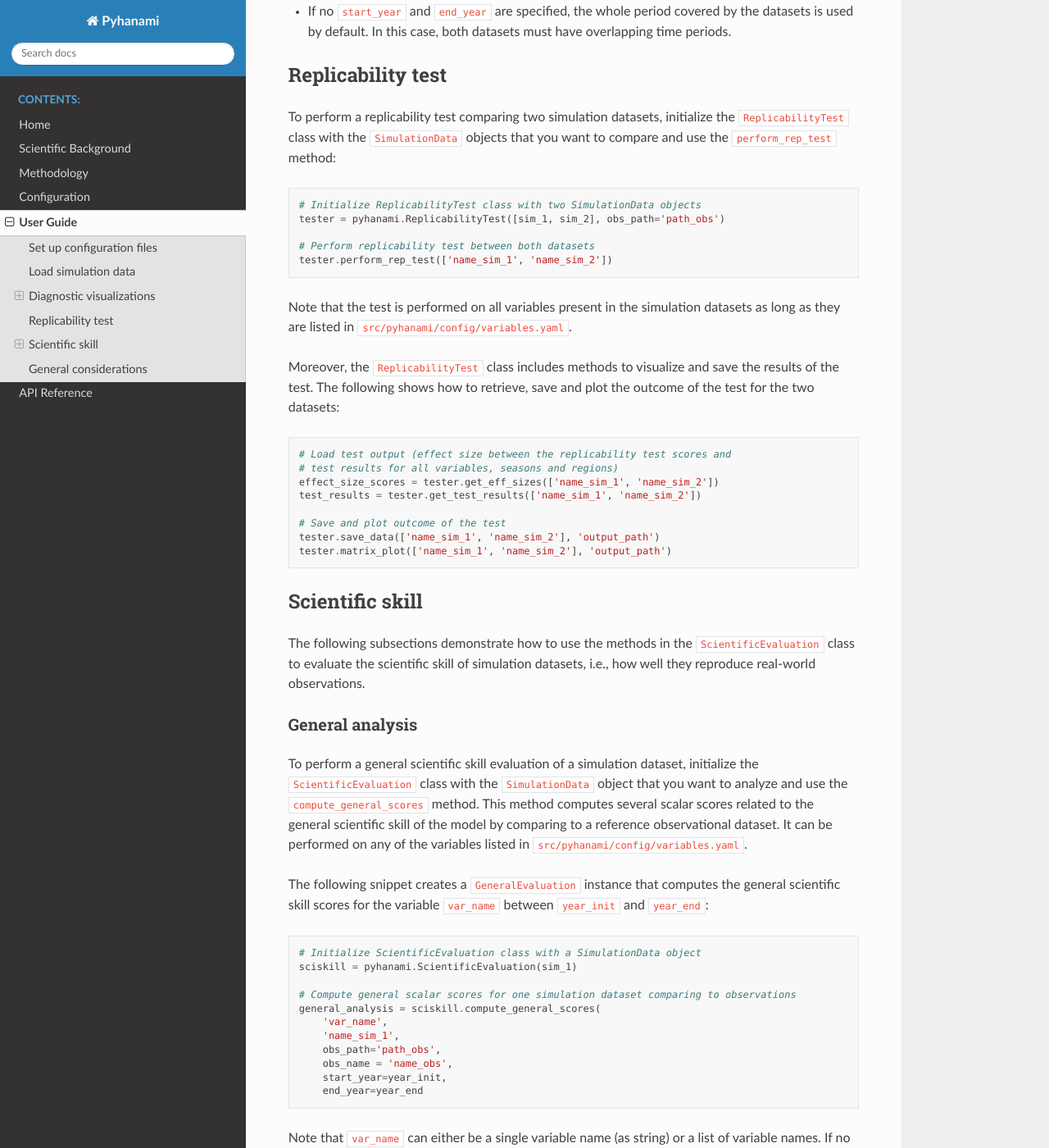
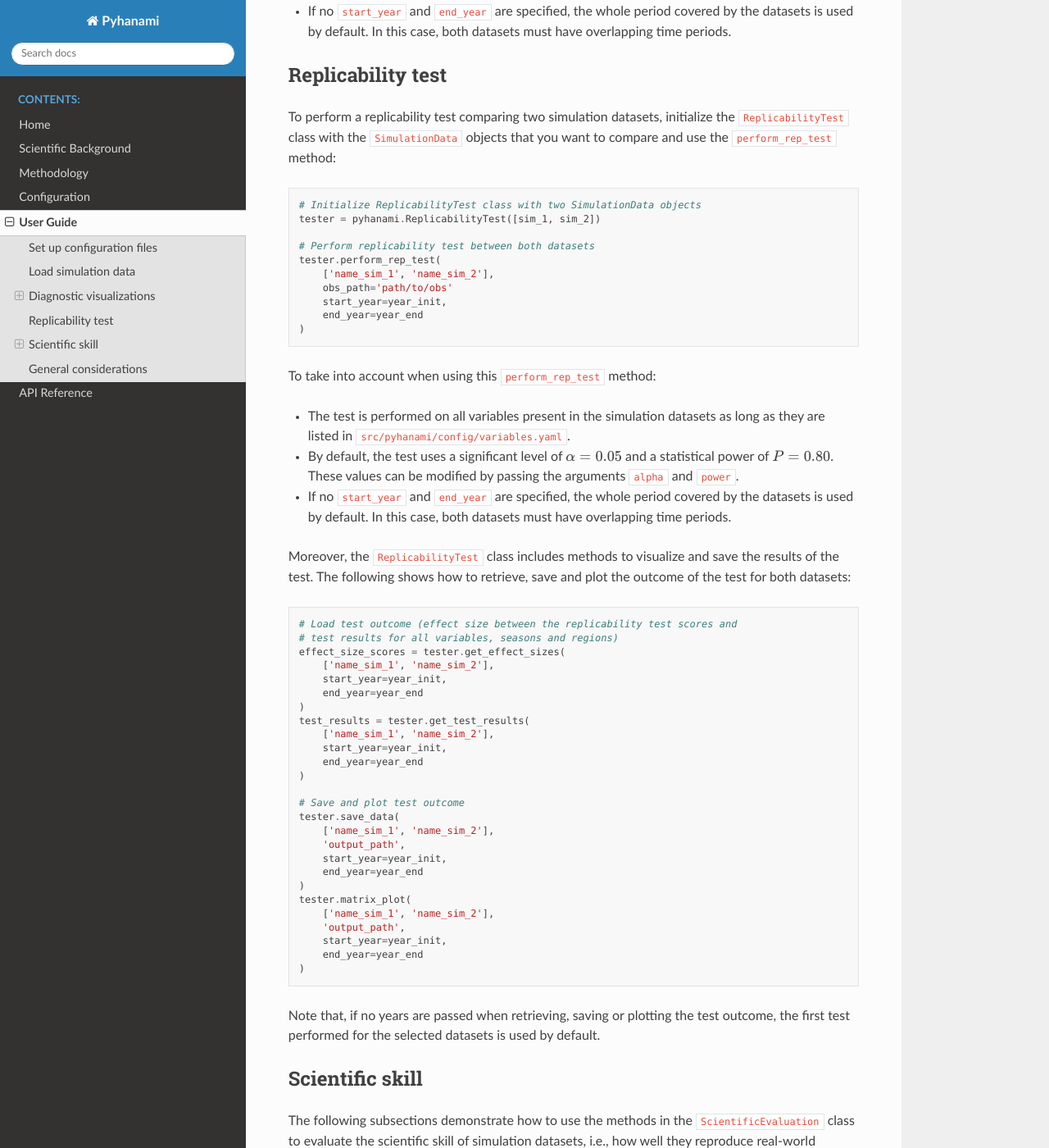
Before and after one commit to BSC-ES/pyhanami, a Sphinx documentation site: the page built from docs/source/User-Guide.md, in a window 1280 px wide and 1400 px high, scrolled down 3640 px. Shown: the whole window at 82% size. Built offline with Sphinx 7.4.7 and the Read the Docs theme 3.1.0, drawn with Linux system fonts in a browser that asks for light colours; some of the changed text lies outside the part shown.

Commit message:
Updated documentation with new replicability test structure and functionalities

````diff
--- a/docs/source/User-Guide.md
+++ b/docs/source/User-Guide.md
@@ -83,7 +83,7 @@ diags.time_series_plot(
     ['name_sim_1','name_sim_2'],
     'output_path',
     obs=True,
-    obs_paths='path_obs',
+    obs_paths='path/to/obs',
     obs_names='name_obs',
     start_year=year_init,
     end_year=year_end
@@ -129,7 +129,7 @@ diags.bias_plot(
     'var_name',
     'name_sim_1',
     'output_path',
-    obs_path='path_obs',
+    obs_path='path/to/obs',
     obs_name='name_obs',
     start_year=year_init,
     end_year=year_end
@@ -151,25 +151,53 @@ To perform a replicability test comparing two simulation datasets, initialize th
 
 ```python
 # Initialize ReplicabilityTest class with two SimulationData objects
-tester = pyhanami.ReplicabilityTest([sim_1, sim_2], obs_path='path_obs')
+tester = pyhanami.ReplicabilityTest([sim_1, sim_2])
 
 # Perform replicability test between both datasets
-tester.perform_rep_test(['name_sim_1', 'name_sim_2'])
+tester.perform_rep_test(
+    ['name_sim_1', 'name_sim_2'],
+    obs_path='path/to/obs'
+    start_year=year_init,
+    end_year=year_end
+)
 ```
-Note that the test is performed on all variables present in the simulation datasets as long as they are listed in `src/pyhanami/config/variables.yaml`.
 
-Moreover, the `ReplicabilityTest` class includes methods to visualize and save the results of the test. The following shows how to retrieve, save and plot the outcome of the test for the two datasets:
+To take into account when using this `perform_rep_test` method:
+- The test is performed on all variables present in the simulation datasets as long as they are listed in `src/pyhanami/config/variables.yaml`.
+- By default, the test uses a significant level of $\alpha=0.05$ and a statistical power of $P=0.80$. These values can be modified by passing the arguments `alpha` and `power`.
+- If no `start_year` and `end_year` are specified, the whole period covered by the datasets is used by default. In this case, both datasets must have overlapping time periods.
+
+Moreover, the `ReplicabilityTest` class includes methods to visualize and save the results of the test. The following shows how to retrieve, save and plot the outcome of the test for both datasets:
 
 ```python
-# Load test output (effect size between the replicability test scores and
+# Load test outcome (effect size between the replicability test scores and
 # test results for all variables, seasons and regions)
-effect_size_scores = tester.get_eff_sizes(['name_sim_1', 'name_sim_2'])
-test_results = tester.get_test_results(['name_sim_1', 'name_sim_2'])
+effect_size_scores = tester.get_effect_sizes(
+    ['name_sim_1', 'name_sim_2'],
+    start_year=year_init,
+    end_year=year_end
+)
+test_results = tester.get_test_results(
+    ['name_sim_1', 'name_sim_2'],
+    start_year=year_init,
+    end_year=year_end
+)
 
-# Save and plot outcome of the test
-tester.save_data(['name_sim_1', 'name_sim_2'], 'output_path')
-tester.matrix_plot(['name_sim_1', 'name_sim_2'], 'output_path')
+# Save and plot test outcome
+tester.save_data(
+    ['name_sim_1', 'name_sim_2'],
+    'output_path',
+    start_year=year_init,
+    end_year=year_end
+)
+tester.matrix_plot(
+    ['name_sim_1', 'name_sim_2'],
+    'output_path',
+    start_year=year_init,
+    end_year=year_end
+)
 ```
+Note that, if no years are passed when retrieving, saving or plotting the test outcome, the first test performed for the selected datasets is used by default.
 
 
 ## Scientific skill
@@ -190,8 +218,8 @@ sciskill = pyhanami.ScientificEvaluation(sim_1)
 general_analysis = sciskill.compute_general_scores(
     'var_name',
     'name_sim_1',
-    obs_path='path_obs',
-    obs_name = 'name_obs',
+    obs_path='path/to/obs',
+    obs_name='name_obs',
     start_year=year_init,
     end_year=year_end
 ```
@@ -428,6 +456,6 @@ iso_config.lag = 20
 - The `DataDiagnostics`, `ReplicabilityTest`, and `ScientificEvaluation` classes can all be initialized without providing any `SimulationData` objects; datasets can be added later with the `add_datasets` method.
 - The climate variable name `var_name` must be listed in the configuration file `src/pyhanami/config/variables.yaml`.
 - `output_path` for functions that generate a single plot can be either a directory path or a full file path including the filename. For functions that generate multiple plots, `output_path` must be a directory path. If `output_path` is not provided, the plots are displayed interactively.
-- `path_obs` must be a path to a directory containing observation datasets, with files named following the pattern `data_obs*_{var_name}.nc`, where `var_name` matches the corresponding variable name in `src/pyhanami/config/variables.yaml`.
+- `path/to/obs` must be a path to a directory containing observation datasets, with files named following the pattern `data_obs*_{var_name}.nc`, where `var_name` matches the corresponding variable name in `src/pyhanami/config/variables.yaml`.
 - For all the spatial plots, the central longitude is set to 0º by default, but it can be modified with the argument `clon` (e.g., `clon=180`).
 - For all table plots, the first row displays values for the reference dataset by default, and subsequent rows show the scores relative to the reference. However, this row can be disabled by passing the argument `reference=False` when calling the corresponding method.
````
Also changed, not shown: CHANGELOG.md (+6 -0 lines), README.md (+9 -7 lines), docs/source/Methodology.md (+4 -2 lines).
